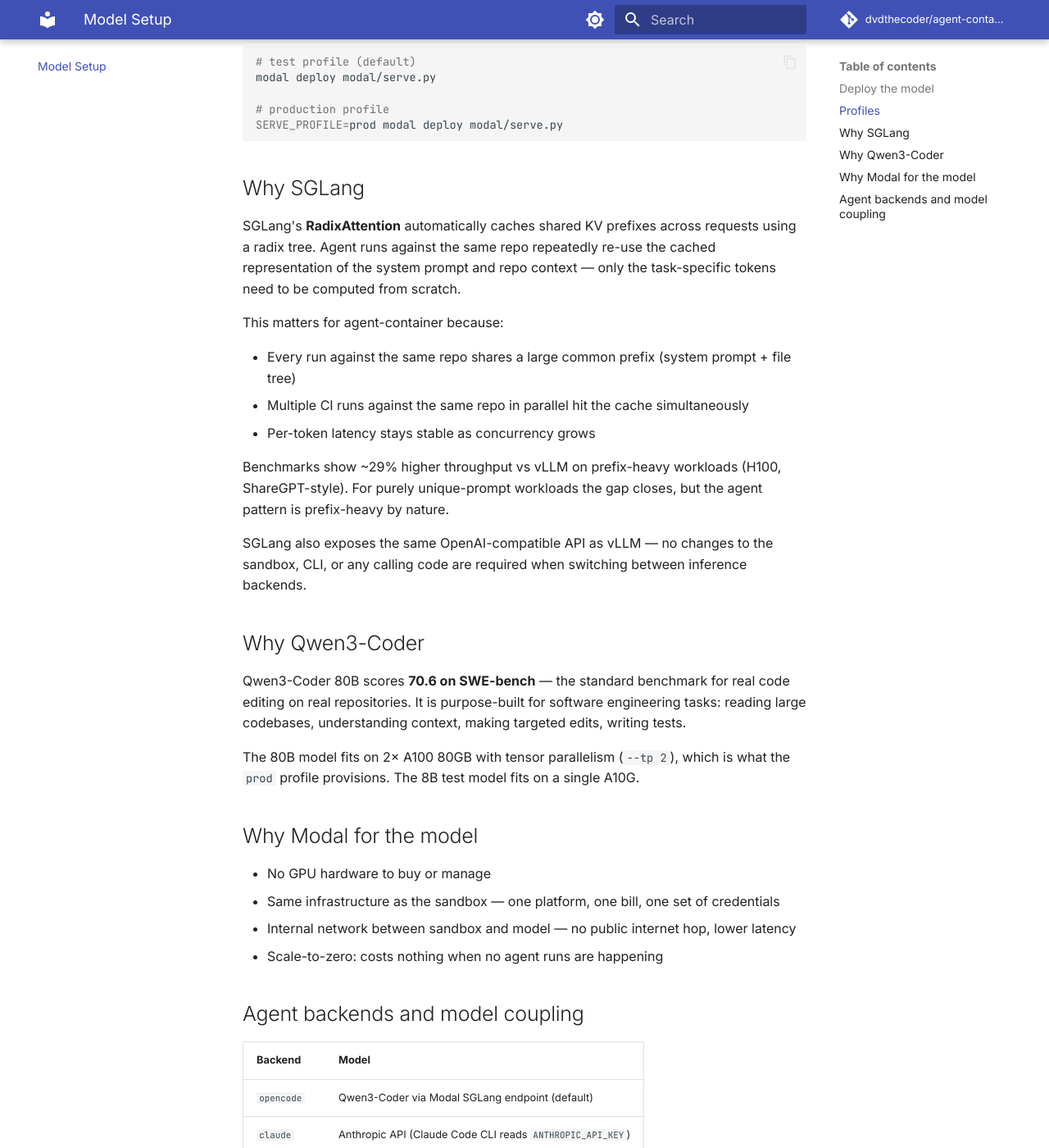
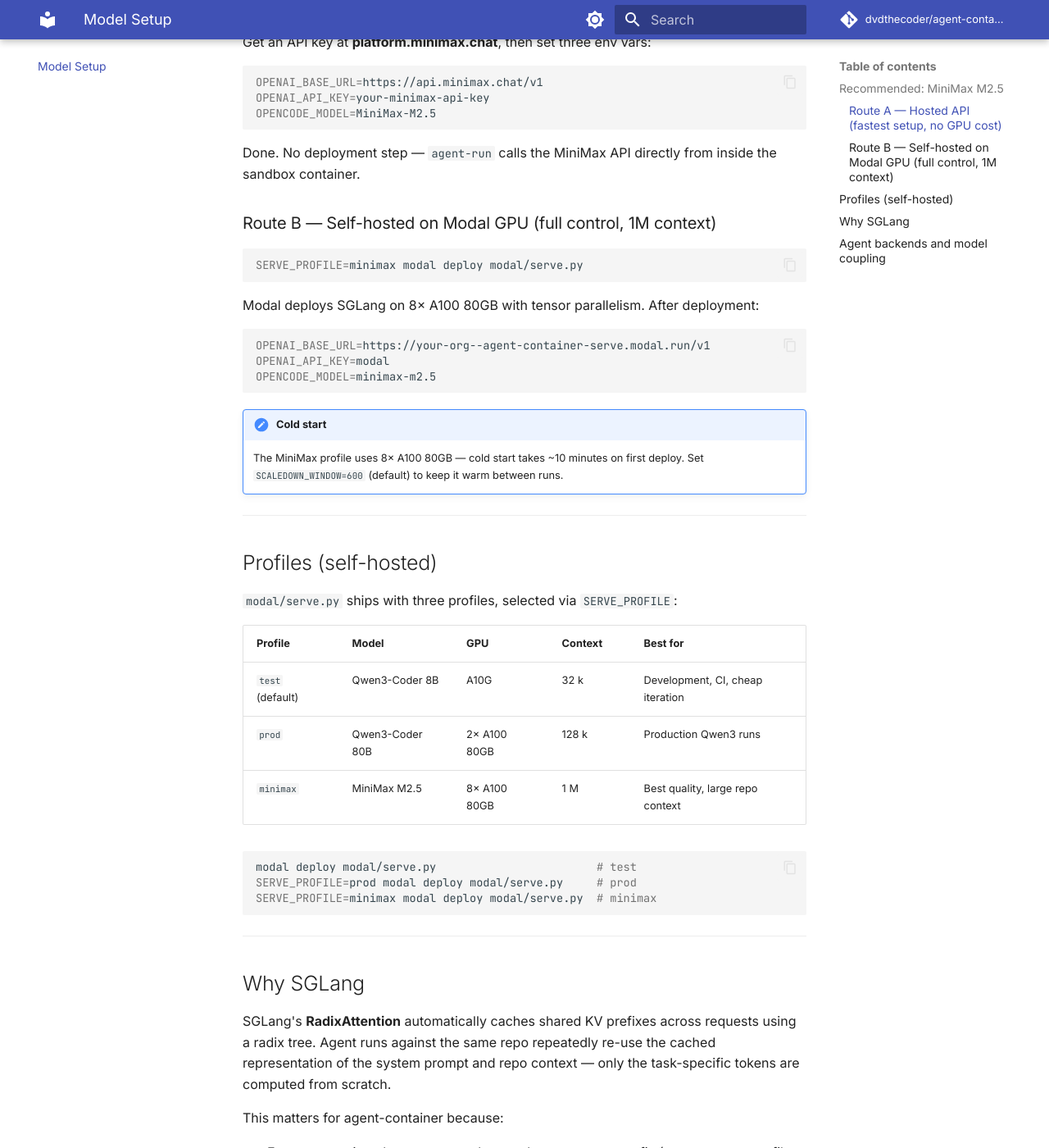
Before and after one commit to dvdthecoder/agent-container, an MkDocs documentation site: the page built from docs/models.md, in a window 1280 px wide and 1400 px high, scrolled down 882 px. Shown: the whole window at 82% size. Built offline with MkDocs 1.6.1 and Material for MkDocs 9.7.7, drawn with Linux system fonts in a browser that asks for light colours; comment, search, counter and statistics services are not loaded; some of the changed text lies outside the part shown.

Commit message:
feat(models): add MiniMax M2.5 as recommended model — hosted API + Modal GPU profile (#54)
- modal/serve.py: add minimax profile (8× A100 80GB, 1M context, TP=8, MoE mem tuning)
  Refactor profiles into test/prod/minimax with shared SERVED_MODEL_NAME + MEM_FRACTION vars
- .env.example: restructure as 3 clear options (MiniMax hosted, MiniMax self-hosted, Qwen3)
  MiniMax M2.5 hosted API is now the default / recommended option
- docs/models.md: full MiniMax M2.5 section (Route A hosted, Route B self-hosted),
  updated profiles table, keep SGLang RadixAttention rationale
- README.md: update model setup section to lead with MiniMax M2.5

Co-authored-by: Claude Sonnet 4.6 <noreply@anthropic.com>

````diff
--- a/docs/models.md
+++ b/docs/models.md
@@ -1,44 +1,85 @@
 # Model Setup
 
-The model runs on Modal GPU infrastructure, deployed once and called by the sandbox over Modal's
-internal network. The inference server is [SGLang](https://github.com/sgl-project/sglang) —
-an open-source, high-performance serving framework built for agent and reasoning workloads.
-
-## Deploy the model
+The sandbox passes three env vars into every container run:
 
 ```bash
-modal deploy modal/serve.py
+OPENAI_BASE_URL=...   # any OpenAI-compatible endpoint
+OPENAI_API_KEY=...    # key for that endpoint
+OPENCODE_MODEL=...    # model name the endpoint accepts
 ```
 
-This starts Qwen3-Coder on an A100 GPU and exposes an internal Modal endpoint. The sandbox
-container calls it automatically — no URL configuration needed, it's wired up inside Modal's
-network.
+That's the full coupling. Any OpenAI-compatible inference server works — hosted or self-hosted.
 
-Scale-to-zero when idle. You pay only for GPU seconds while the model is actually processing a
-request.
+---
 
-## Profiles
+## Recommended: MiniMax M2.5
 
-`modal/serve.py` ships with two profiles:
+MiniMax M2.5 is currently the top-ranked model on [SWE-bench](https://swebench.com) — the
+standard benchmark for autonomous code editing on real repositories.
 
-| Profile | Model | GPU | Context | Use case |
-|---|---|---|---|---|
-| `test` (default) | Qwen3-Coder 8B | A10G | 32 k | Development, CI, low-cost runs |
-| `prod` | Qwen3-Coder 80B | 2× A100 80GB | 128 k | Production, large repos |
+| Property | Value |
+|---|---|
+| Architecture | MoE + Lightning Attention |
+| Active params | ~45B (out of 456B total) |
+| Context window | 1 000 000 tokens |
+| SWE-bench score | **#1 as of 2026-04** |
+
+### Route A — Hosted API (fastest setup, no GPU cost)
+
+Get an API key at **platform.minimax.chat**, then set three env vars:
 
 ```bash
-# test profile (default)
-modal deploy modal/serve.py
+OPENAI_BASE_URL=https://api.minimax.chat/v1
+OPENAI_API_KEY=your-minimax-api-key
+OPENCODE_MODEL=MiniMax-M2.5
+```
 
-# production profile
-SERVE_PROFILE=prod modal deploy modal/serve.py
+Done. No deployment step — `agent-run` calls the MiniMax API directly from inside the
+sandbox container.
+
+### Route B — Self-hosted on Modal GPU (full control, 1M context)
+
+```bash
+SERVE_PROFILE=minimax modal deploy modal/serve.py
 ```
+
+Modal deploys SGLang on 8× A100 80GB with tensor parallelism. After deployment:
+
+```bash
+OPENAI_BASE_URL=https://your-org--agent-container-serve.modal.run/v1
+OPENAI_API_KEY=modal
+OPENCODE_MODEL=minimax-m2.5
+```
+
+!!! note "Cold start"
+    The MiniMax profile uses 8× A100 80GB — cold start takes ~10 minutes on first deploy.
+    Set `SCALEDOWN_WINDOW=600` (default) to keep it warm between runs.
+
+---
+
+## Profiles (self-hosted)
+
+`modal/serve.py` ships with three profiles, selected via `SERVE_PROFILE`:
+
+| Profile | Model | GPU | Context | Best for |
+|---|---|---|---|---|
+| `test` (default) | Qwen3-Coder 8B | A10G | 32 k | Development, CI, cheap iteration |
+| `prod` | Qwen3-Coder 80B | 2× A100 80GB | 128 k | Production Qwen3 runs |
+| `minimax` | MiniMax M2.5 | 8× A100 80GB | 1 M | Best quality, large repo context |
+
+```bash
+modal deploy modal/serve.py                        # test
+SERVE_PROFILE=prod modal deploy modal/serve.py     # prod
+SERVE_PROFILE=minimax modal deploy modal/serve.py  # minimax
+```
+
+---
 
 ## Why SGLang
 
 SGLang's **RadixAttention** automatically caches shared KV prefixes across requests using a radix
 tree. Agent runs against the same repo repeatedly re-use the cached representation of the system
-prompt and repo context — only the task-specific tokens need to be computed from scratch.
+prompt and repo context — only the task-specific tokens are computed from scratch.
 
 This matters for agent-container because:
 
@@ -49,35 +90,15 @@ This matters for agent-container because:
 Benchmarks show ~29% higher throughput vs vLLM on prefix-heavy workloads (H100, ShareGPT-style).
 For purely unique-prompt workloads the gap closes, but the agent pattern is prefix-heavy by nature.
 
-SGLang also exposes the same OpenAI-compatible API as vLLM — no changes to the sandbox, CLI, or
-any calling code are required when switching between inference backends.
-
-## Why Qwen3-Coder
-
-Qwen3-Coder 80B scores **70.6 on SWE-bench** — the standard benchmark for real code editing on
-real repositories. It is purpose-built for software engineering tasks: reading large codebases,
-understanding context, making targeted edits, writing tests.
-
-The 80B model fits on 2× A100 80GB with tensor parallelism (`--tp 2`), which is what the `prod`
-profile provisions. The 8B test model fits on a single A10G.
-
-## Why Modal for the model
-
-- No GPU hardware to buy or manage
-- Same infrastructure as the sandbox — one platform, one bill, one set of credentials
-- Internal network between sandbox and model — no public internet hop, lower latency
-- Scale-to-zero: costs nothing when no agent runs are happening
+---
 
 ## Agent backends and model coupling
 
-| Backend | Model |
+| Backend | Model source |
 |---|---|
-| `opencode` | Qwen3-Coder via Modal SGLang endpoint (default) |
-| `claude` | Anthropic API (Claude Code CLI reads `ANTHROPIC_API_KEY`) |
-| `gemini` | Google AI / Vertex (Gemini CLI reads `GEMINI_API_KEY`) |
+| `opencode` | Any endpoint via `OPENAI_BASE_URL` — MiniMax, Qwen3, or self-hosted |
+| `claude` | Anthropic API (`ANTHROPIC_API_KEY`) |
+| `gemini` | Google AI / Vertex (`GEMINI_API_KEY`) |
 
-The `opencode` backend is the default and recommended path — it uses the Modal-hosted model,
-keeping everything within Modal's infrastructure.
-
-The `claude` and `gemini` backends are available for teams already standardised on those CLIs.
-When using them, prompts go to Anthropic or Google respectively.
+The `opencode` backend is the default. It uses whatever endpoint `OPENAI_BASE_URL` points to —
+swap the three env vars to change models with zero code changes.
````
Also changed, not shown: README.md (+16 -7 lines), 2 other files.
